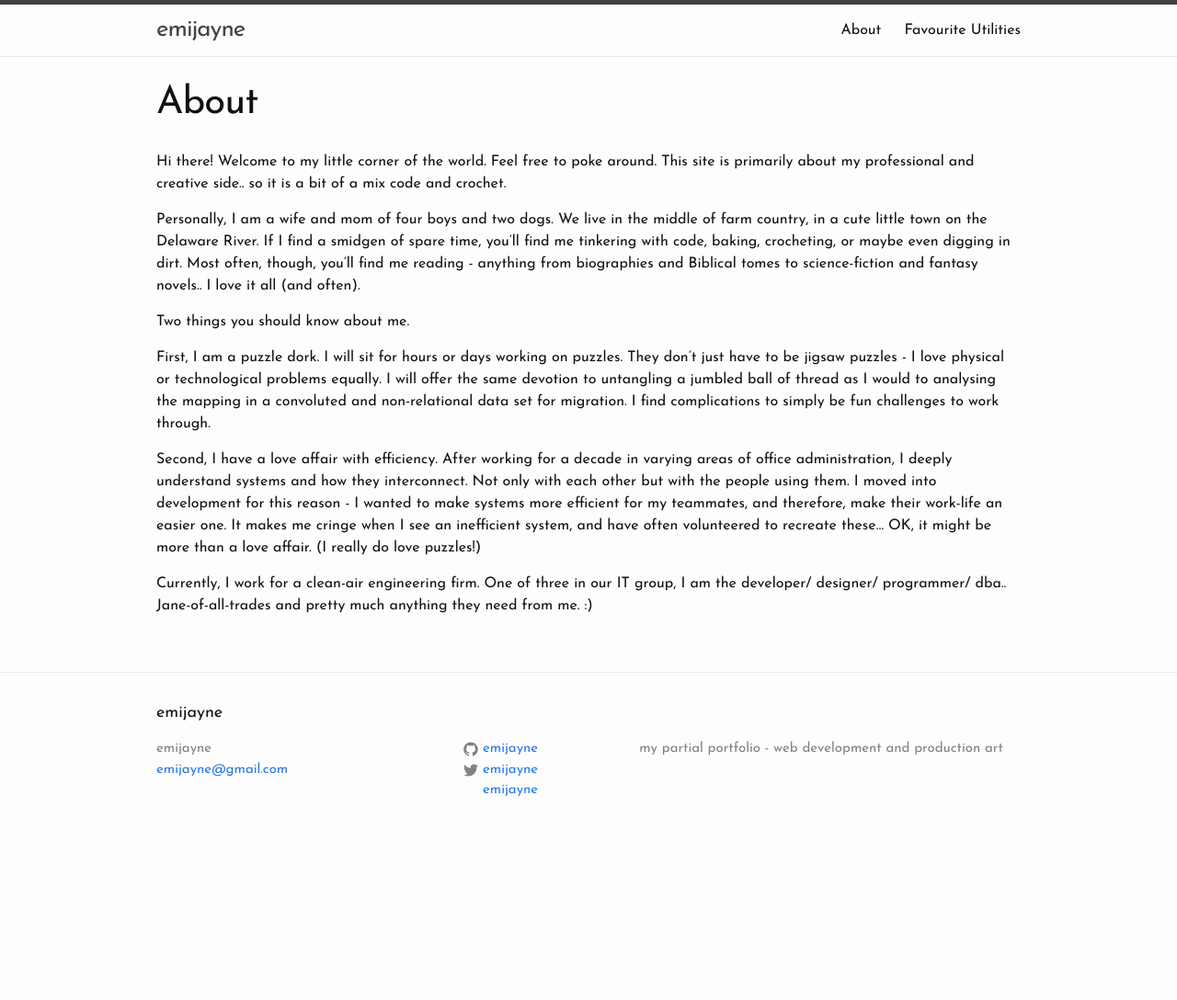
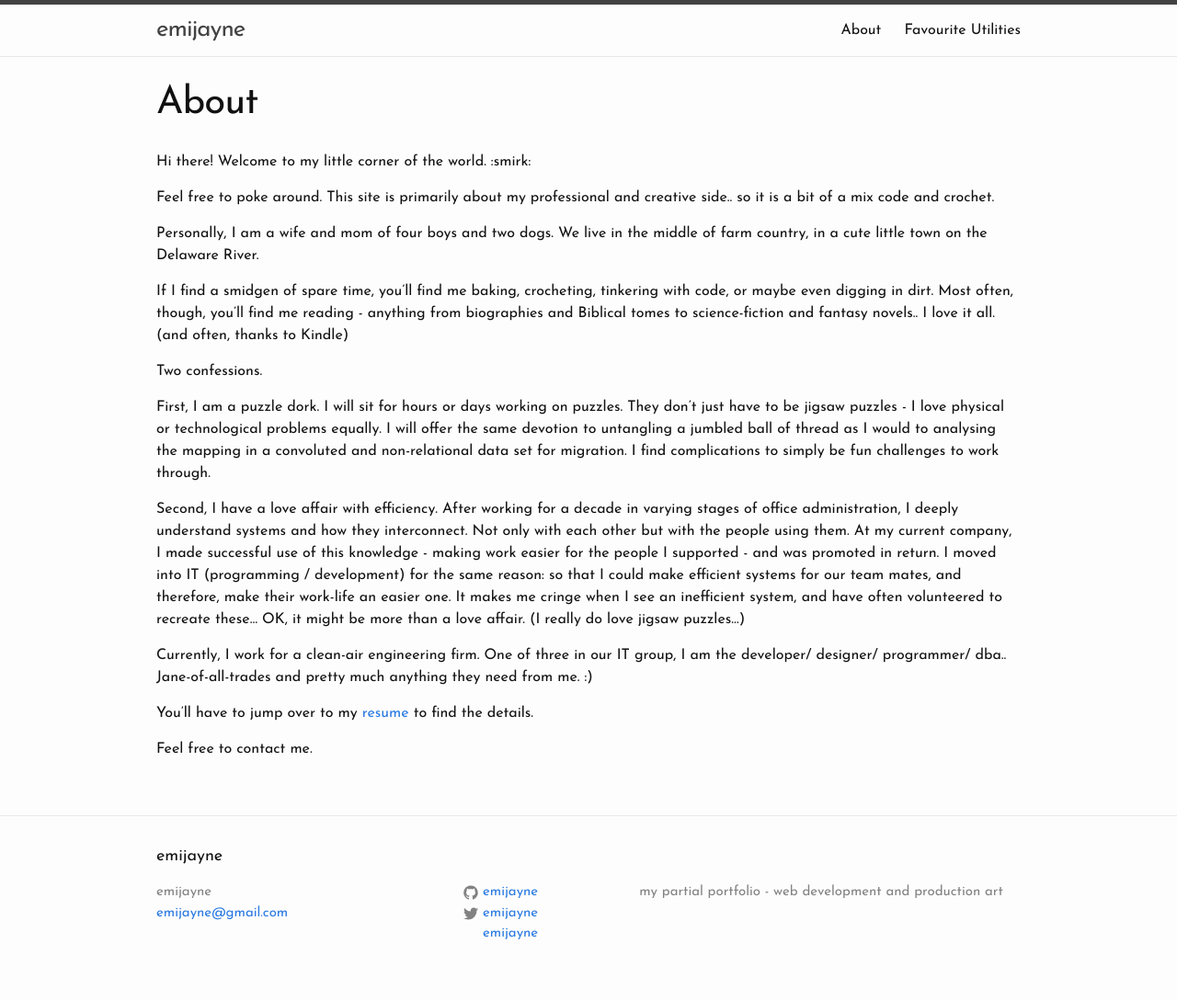
Before and after one commit to emijayne/emijayne.github.io, a Jekyll site: the page built from about.md, in a window 1280 px wide. Shown: the whole page at 92% size. Built offline with Jekyll 4.4.1, drawn with Linux system fonts in a browser that asks for light colours; before the commit the page ends 932 px from its top, so only the background shows below that.

Commit message:
Revert "Page Edits"
This reverts commit 87fc278a6a23b23d57b3b87c326b262c98a1fd90.

```diff
--- a/about.md
+++ b/about.md
@@ -4,14 +4,22 @@ title: About
 permalink: /about/
 ---
 
-Hi there!  Welcome to my little corner of the world.  Feel free to poke around. This site is primarily about my professional and creative side.. so it is a bit of a mix code and crochet.
+Hi there!  Welcome to my little corner of the world. :smirk:
 
-Personally, I am a wife and mom of four boys and two dogs. We live in the middle of farm country, in a cute little town on the Delaware River. If I find a smidgen of spare time, you'll find me tinkering with code, baking, crocheting, or maybe even digging in dirt. Most often, though, you'll find me reading - anything from biographies and Biblical tomes to science-fiction and fantasy novels.. I love it all (and often).
+Feel free to poke around. This site is primarily about my professional and creative side.. so it is a bit of a mix code and crochet.
 
-Two things you should know about me.
+Personally, I am a wife and mom of four boys and two dogs. We live in the middle of farm country, in a cute little town on the Delaware River.
+
+If I find a smidgen of spare time, you'll find me baking, crocheting, tinkering with code, or maybe even digging in dirt. Most often, though, you'll find me reading - anything from biographies and Biblical tomes to science-fiction and fantasy novels.. I love it all. (and often, thanks to Kindle)
+
+Two confessions.
 
 First, I am a puzzle dork. I will sit for hours or days working on puzzles. They don't just have to be jigsaw puzzles - I love physical or technological problems equally. I will offer the same devotion to untangling a jumbled ball of thread as I would to analysing the mapping in a convoluted and non-relational data set for migration. I find complications to simply be fun challenges to work through.
 
-Second, I have a love affair with efficiency. After working for a decade in varying areas of office administration, I deeply understand systems and how they interconnect. Not only with each other but with the people using them. I moved into development for this reason - I wanted to make systems more efficient for my teammates, and therefore, make their work-life an easier one. It makes me cringe when I see an inefficient system, and have often volunteered to recreate these... OK, it might be more than a love affair. (I really do love puzzles!)
+Second, I have a love affair with efficiency. After working for a decade in varying stages of office administration, I deeply understand systems and how they interconnect. Not only with each other but with the people using them. At my current company, I made successful use of this knowledge - making work easier for the people I supported - and was promoted in return. I moved into IT (programming / development) for the same reason: so that I could make efficient systems for our team mates, and therefore, make their work-life an easier one. It makes me cringe when I see an inefficient system, and have often volunteered to recreate these... OK, it might be more than a love affair. (I really do love jigsaw puzzles...)
 
 Currently, I work for a clean-air engineering firm. One of three in our IT group, I am the developer/ designer/ programmer/ dba.. Jane-of-all-trades and pretty much anything they need from me. :)
+
+You'll have to jump over to my [resume](/resume) to find the details.
+
+Feel free to contact me.
```
Also changed, not shown: utilities.md (+1 -1 lines).
